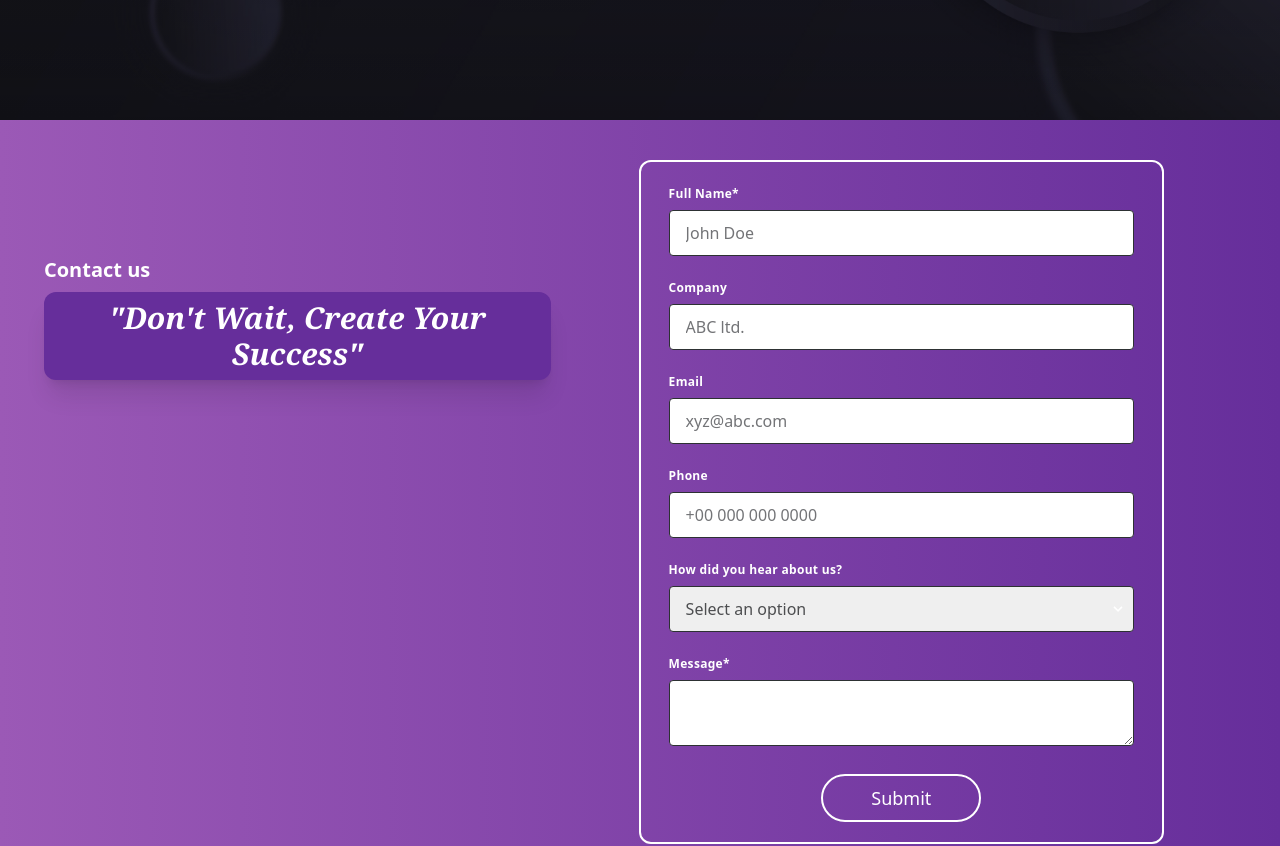
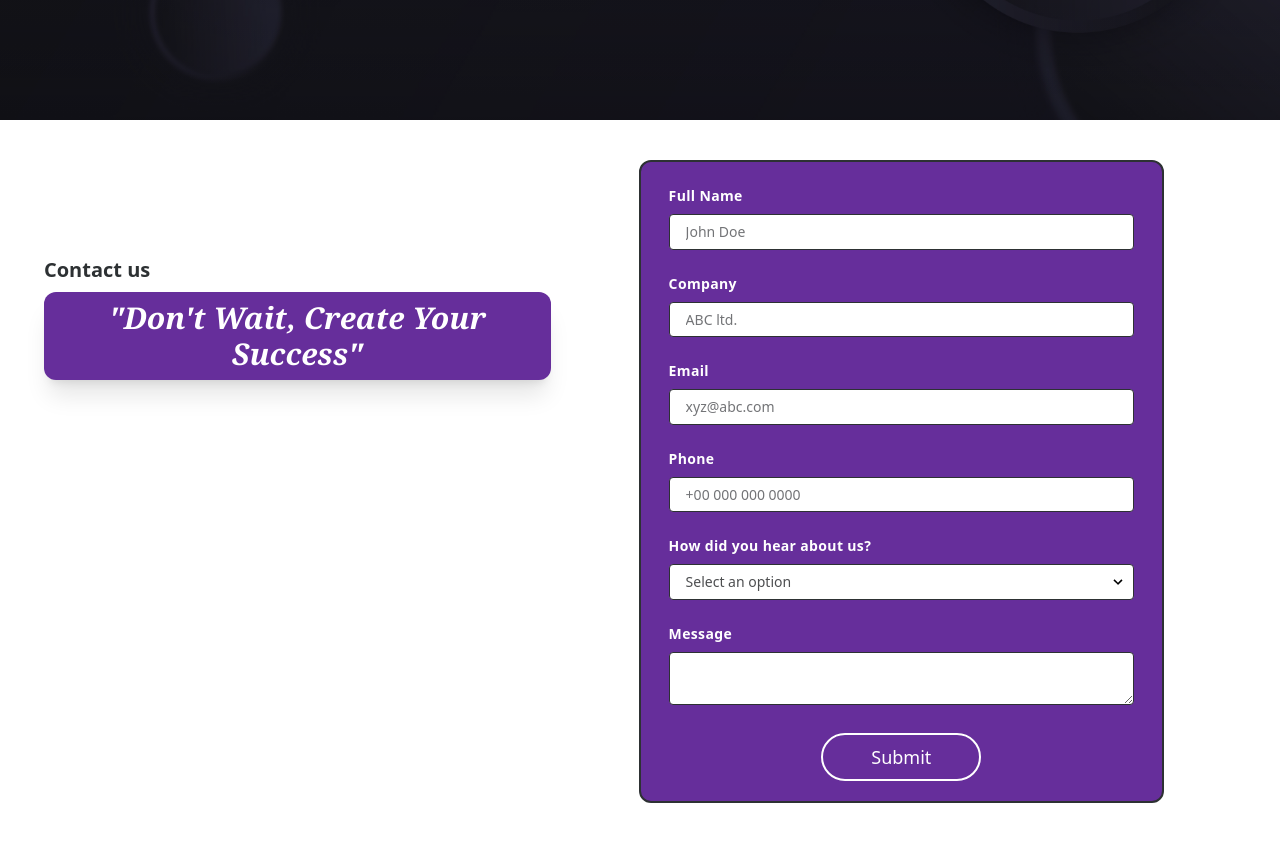
Before and after one commit to AbdulHannan003/sampleCss, a React (Vite) app: page /contact in a window 1280 px wide. Shown: the part 600-1446 px from the top of the page. Built offline with nearby package versions, Linux system fonts and the light colour scheme.

Commit message:
Host this pls

```diff
--- a/src/components/Contact/Form.jsx
+++ b/src/components/Contact/Form.jsx
@@ -1,4 +1,4 @@
-import React, { useRef } from 'react';
+import React, { useRef, useState } from 'react';
 import emailjs from 'emailjs-com';
 
 const Form = () => {
@@ -16,23 +16,38 @@ const Form = () => {
                 alert('Failed to Send Message, Please Try Again.');
             });
     };
+    const [phone, setPhone] = useState('');
+    const [error, setError] = useState('');
+
+    const handleChange = (e) => {
+        const { value } = e.target;
+        // Regex for phone validation
+        const phonePattern = /^\+?[0-9\s\-]{11,12}$/;
+        if (!phonePattern.test(value)) {
+            setError('Please enter a valid phone number');
+        } else {
+            setError('');
+        }
+        setPhone(value);
+    };
+
 
     return (
-        <div className='from-[#662e9b] to-[#9b59b6] bg-gradient-to-l'>
+        <div className=''>
             <div className='max-w-[1240px] justify-around px-4 py-10 md:flex mx-auto'>
                 <div className='p-2 w-full md:w-1/2 py-24 h-auto'>
-                    <p className='text-xl text-white-100 font-bold'>Contact us</p>
-                    <h1 className='text-3xl p-2 italic text-center font-bold my-2 text-white-100 bg-[#662e9b] rounded-xl shadow-xl font-serif'>"Don't Wait, Create Your Success"</h1>
+                    <p className='text-xl text-black font-semibold'>Contact us</p>
+                    <h1 className='text-3xl p-2 italic text-center font-semibold my-2 text-white-100 bg-[#662e9b] rounded-xl shadow-xl font-serif'>"Don't Wait, Create Your Success"</h1>
                 </div>
-                <form ref={form} onSubmit={sendEmail} className="w-full md:w-1/2 md:mx-[80px] p-4 pt-6 mb-4 border-white-100 border-2 rounded-xl hover:scale-105 duration-300 hover:shadow-2xl">
+                <form ref={form} onSubmit={sendEmail} className="bg-[#662e9b] w-full md:w-1/2 md:mx-[80px] p-4 pt-6 mb-4 border-black border-2 rounded-xl duration-300 hover:shadow-2xl">
                     <div className="flex flex-wrap mb-6">
                         <div className="w-full md:w-full px-3">
-                            <label className="block tracking-wide text-white-100 text-xs font-bold mb-2" htmlFor="last-name">
-                                Full Name*
+                            <label className="block tracking-wide text-white-100 text-sm font-semibold mb-2" htmlFor="last-name">
+                                Full Name
                             </label>
                             <input
                                 placeholder='John Doe'
-                                className="appearance-none block w-full bg-[#662e9b]Light text-gray-500 border border-black rounded py-3 px-4 leading-tight focus:outline-none focus:bg-[#662e9b]Light-100"
+                                className="appearance-none text-sm block w-full bg-white-100 text-gray-500 border border-black rounded py-2 px-4 leading-tight focus:outline-none focus:bg-white"
                                 id="full-name"
                                 type="text"
                                 name="from_fullName"
@@ -42,12 +57,12 @@ const Form = () => {
                     </div>
                     <div className="flex flex-wrap  mb-6">
                         <div className="w-full px-3">
-                            <label className="block tracking-wide text-white-100 text-xs font-bold mb-2" htmlFor="company">
+                            <label className="block tracking-wide text-white-100 text-sm font-semibold mb-2" htmlFor="company">
                                 Company
                             </label>
                             <input
                                 placeholder='ABC ltd.'
-                                className="appearance-none block w-full bg-[#662e9b]Light text-gray-500 border border-black rounded py-3 px-4 leading-tight focus:outline-none focus:bg-[#662e9b]Light-100"
+                                className="appearance-none text-sm block w-full bg-white-100 text-gray-500 border border-black rounded py-2 px-4 leading-tight focus:outline-none focus:bg-white"
                                 id="company"
                                 type="text"
                                 name="company"
@@ -56,12 +71,12 @@ const Form = () => {
                     </div>
                     <div className="flex flex-wrap  mb-6">
                         <div className="w-full px-3">
-                            <label className="block tracking-wide text-white-100 text-xs font-bold mb-2" htmlFor="email">
+                            <label className="block tracking-wide text-white-100 text-sm font-semibold mb-2" htmlFor="email">
                                 Email
                             </label>
                             <input
                                 placeholder='xyz@abc.com'
-                                className="appearance-none block w-full bg-[#662e9b]Light text-gray-500 border border-black rounded py-3 px-4 leading-tight focus:outline-none focus:bg-[#662e9b]Light-100"
+                                className="appearance-none text-sm block w-full bg-white-100 text-gray-500 border border-black rounded py-2 px-4 leading-tight focus:outline-none focus:bg-white"
                                 id="email"
                                 type="email"
                                 name="email"
@@ -71,26 +86,29 @@ const Form = () => {
                     </div>
                     <div className="flex flex-wrap  mb-6">
                         <div className="w-full px-3">
-                            <label className="block tracking-wide text-white-100 text-xs font-bold mb-2" htmlFor="phone">
+                            <label className="block tracking-wide text-white-100 text-sm font-semibold mb-2" htmlFor="phone">
                                 Phone
                             </label>
                             <input
                                 placeholder='+00 000 000 0000'
-                                className="appearance-none block w-full bg-[#662e9b]Light text-gray-500 border border-black rounded py-3 px-4 leading-tight focus:outline-none focus:bg-[#662e9b]Light-100"
+                                className="appearance-none text-sm block w-full bg-white-100 text-gray-500 border border-black rounded py-2 px-4 leading-tight focus:outline-none focus:bg-white"
                                 id="phone"
-                                type="tel"
+                                type='tel'
                                 name="phone"
+                                value={phone}
+                                onChange={handleChange}
                             />
+                            {error && <p className="text-red-500 text-xs mt-1">{error}</p>}
                         </div>
                     </div>
                     <div className="flex flex-wrap  mb-6">
                         <div className="w-full px-3">
-                            <label className="block tracking-wide text-white-100 text-xs font-bold mb-2" htmlFor="how-did-you-hear-about-us">
+                            <label className="block tracking-wide text-white-100 text-sm font-semibold mb-2" htmlFor="how-did-you-hear-about-us">
                                 How did you hear about us?
                             </label>
                             <div className="relative">
                                 <select
-                                    className="block appearance-none w-full bg-[#662e9b]Light border border-black text-gray-500 py-3 px-4 pr-8 rounded leading-tight focus:outline-none focus:bg-[#662e9b]Light-100"
+                                    className="block appearance-none w-full text-sm bg-white-100 border border-black text-gray-500 py-2 px-4 pr-8 rounded leading-tight focus:outline-none focus:bg-white"
                                     id="how-did-you-hear-about-us"
                                     name="how_did_you_hear"
                                     required
@@ -101,7 +119,7 @@ const Form = () => {
                                     <option className='text-black' value="Social Media">Social Media</option>
                                     <option className='text-black' value="Google">Google</option>
                                 </select>
-                                <div className="pointer-events-none absolute inset-y-0 right-0 flex items-center px-2 text-white-100">
+                                <div className="pointer-events-none absolute inset-y-0 right-0 flex items-center px-2 text-[#6white-100">
                                     <svg
                                         className="fill-current h-4 w-4"
                                         xmlns="http://www.w3.org/2000/svg"
@@ -115,11 +133,11 @@ const Form = () => {
                     </div>
                     <div className="flex flex-wrap  mb-6">
                         <div className="w-full px-3">
-                            <label className="block tracking-wide text-white-100 text-xs font-bold mb-2" htmlFor="message">
-                                Message*
+                            <label className="block tracking-wide text-white-100 text-sm font-semibold mb-2" htmlFor="message">
+                                Message
                             </label>
                             <textarea
-                                className="block w-full bg-[#662e9b]Light text-gray-500 border border-black rounded py-3 px-4 leading-tight focus:outline-none focus:bg-[#662e9b]Light-100"
+                                className="block text-sm w-full bg-white-100 text-gray-500 border border-black rounded py-2 px-4 leading-tight focus:outline-none focus:bg-white"
                                 id="message"
                                 name="message"
                                 required
@@ -129,7 +147,7 @@ const Form = () => {
                     <div className="text-white-100 flex justify-center px-12 md:text-lg py-1">
                         <button
                             type="submit"
-                            className="border-2 border-white-100 px-12 py-2 rounded-full text-white-100 hover:bg-white-100 hover:text-[#662e9b] hover:bg-[#662e9b]-700 duration-300"
+                            className="border-2 border-white-100 px-12 py-2 rounded-full text-white-100 hover:text-[#662e9b] hover:bg-white-100 duration-300"
                         >
                             Submit
                         </button>
```
